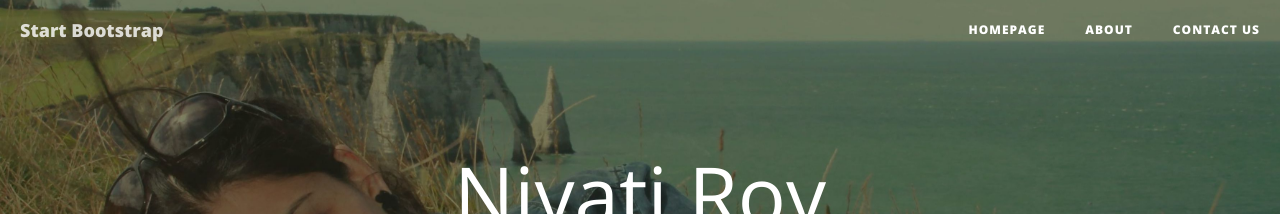
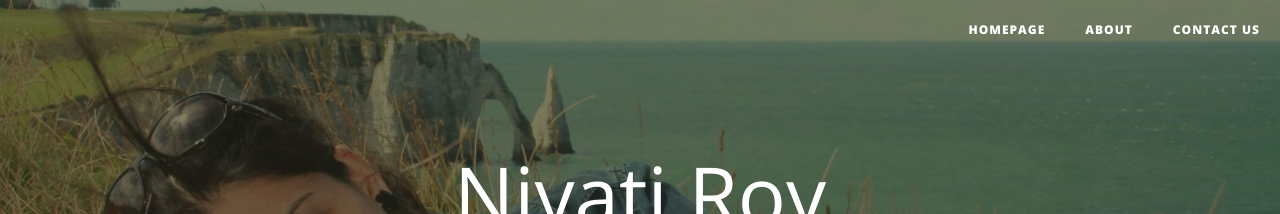
Before and after one commit to Niyatirc/Niyatirc.github.io, a Jekyll site: the page built from index.html, in a window 1280 px wide. Shown: the top 214 px of the page. Built offline with Jekyll 4.4.1, drawn with Linux system fonts in a browser that asks for light colours; nearby versions of some CDN libraries; Markdown is read by kramdown in place of the engine named in the settings; the list of posts is cut into pages by our own code; comment, search, counter and statistics services are not loaded.

Commit message:
deleted button

```diff
--- a/_includes/nav.html
+++ b/_includes/nav.html
@@ -7,8 +7,6 @@
                 <span class="icon-bar"></span>
                 <span class="icon-bar"></span>
                 <span class="icon-bar"></span>
-            </button>
-            <a class="navbar-brand" href="{{site.url}}/index.html">Start Bootstrap</a>
         </div>
 
         <!-- Collect the nav links, forms, and other content for toggling -->
```
